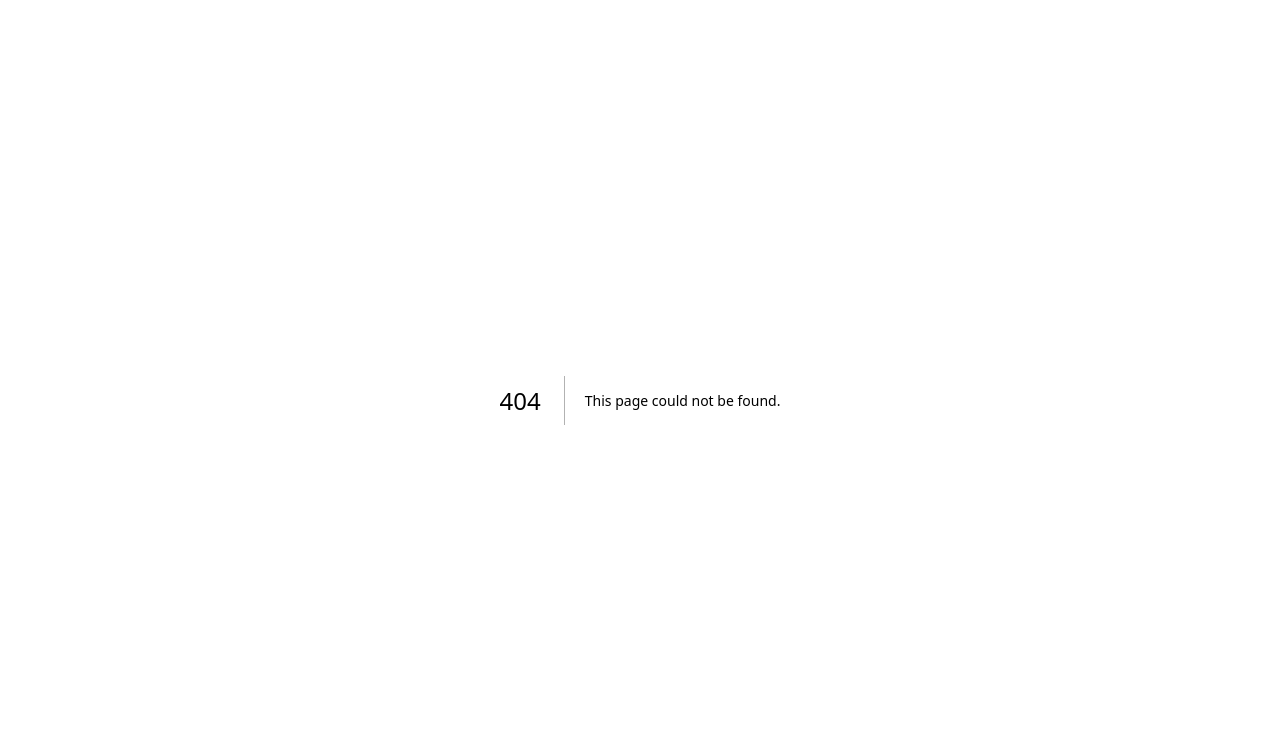
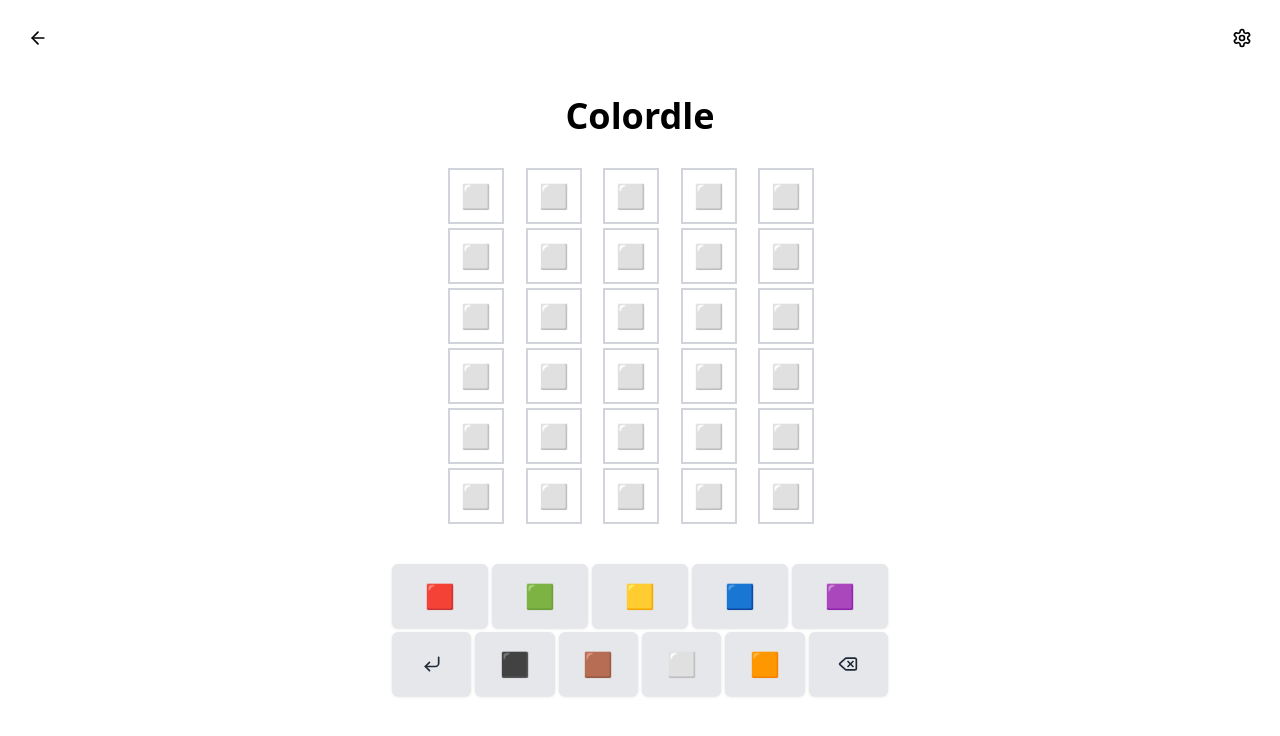
Before and after one commit to PolCarva/wordle-infinito, a Next.js app: page /colordle in a window 1280 px wide. Before the commit this address had no page. Shown: the top 736 px of the page. Built offline with nearby package versions, Linux system fonts and the light colour scheme.

Commit message:
Update game list with Colordle and refactor HomeContent game type definition

```diff
--- /dev/null
+++ b/app/colordle/page.tsx
@@ -0,0 +1,101 @@
+'use client';
+
+import { useState, useEffect } from 'react';
+import { AuthProvider } from "../context/AuthContext";
+import MainLayout from "../components/layouts/MainLayout";
+import { ColorBoard } from "../components/game/ColorBoard";
+import { ColorKeyboard } from "../components/game/ColorKeyboard";
+
+const COLORS = ['🟥', '🟧', '🟨', '🟩', '🟦', '🟪', '⬛️', '🟫', '⬜'];
+const WORD_LENGTH = 5;
+const MAX_ATTEMPTS = 6;
+
+function getRandomColors() {
+  const solution = [];
+  for (let i = 0; i < WORD_LENGTH; i++) {
+    const randomIndex = Math.floor(Math.random() * COLORS.length);
+    solution.push(COLORS[randomIndex]);
+  }
+  return solution;
+}
+
+function ColordleContent() {
+  const [solution] = useState(() => getRandomColors());
+  const [guesses, setGuesses] = useState<string[][]>([]);
+  const [currentGuess, setCurrentGuess] = useState<string[]>([]);
+  const [gameOver, setGameOver] = useState(false);
+  const [won, setWon] = useState(false);
+
+  const onColorSelect = (color: string) => {
+    if (gameOver) return;
+    if (currentGuess.length < WORD_LENGTH) {
+      setCurrentGuess([...currentGuess, color]);
+    }
+  };
+
+  const onDelete = () => {
+    setCurrentGuess(currentGuess.slice(0, -1));
+  };
+
+  const onEnter = () => {
+    if (currentGuess.length !== WORD_LENGTH) return;
+
+    const newGuesses = [...guesses, currentGuess];
+    setGuesses(newGuesses);
+    setCurrentGuess([]);
+
+    // Verificar si ganó
+    if (currentGuess.every((color, i) => color === solution[i])) {
+      setWon(true);
+      setGameOver(true);
+    } else if (newGuesses.length >= MAX_ATTEMPTS) {
+      setGameOver(true);
+    }
+  };
+
+  return (
+    <div className="flex flex-col items-center gap-8 p-4">
+      <h1 className="text-4xl font-bold text-center">Colordle</h1>
+
+      <div className="w-full max-w-sm">
+        <ColorBoard
+          guesses={guesses}
+          currentGuess={currentGuess}
+          solution={solution}
+          wordLength={WORD_LENGTH}
+          maxAttempts={MAX_ATTEMPTS}
+        />
+      </div>
+
+      <ColorKeyboard
+        onColorSelect={onColorSelect}
+        onDelete={onDelete}
+        onEnter={onEnter}
+        disabled={gameOver}
+        guesses={guesses}
+        solution={solution}
+      />
+
+      {gameOver && (
+        <div className="text-center">
+          <p className="text-xl font-bold mb-2">
+            {won ? "¡Felicitaciones!" : "¡Inténtalo de nuevo!"}
+          </p>
+          <p className="text-lg">
+            La combinación era: {solution.join(" ")}
+          </p>
+        </div>
+      )}
+    </div>
+  );
+}
+
+export default function ColordlePage() {
+  return (
+    <AuthProvider>
+      <MainLayout>
+        <ColordleContent />
+      </MainLayout>
+    </AuthProvider>
+  );
+}
--- a/app/components/HomeContent.tsx
+++ b/app/components/HomeContent.tsx
@@ -8,18 +8,16 @@ import { Button } from "./ui/button";
 import { LeaderboardModal } from "./ui/LeaderboardModal";
 import GameCard from "./ui/GameCard";
 
-interface HomeContentProps {
-  games: Array<{
-    title: string;
-    description: string;
-    path: string;
-    backgroundColor: string;
-    icon: string;
-    isComingSoon: boolean;
-  }>;
+interface Game {
+  title: string;
+  description: string;
+  path: string;
+  backgroundColor: string;
+  icon: string;
+  isComingSoon?: boolean;
 }
 
-export function HomeContent({ games }: HomeContentProps) {
+export function HomeContent({ games }: { games: Game[] }) {
   const [showLeaderboard, setShowLeaderboard] = useState(false);
 
   return (
--- /dev/null
+++ b/app/components/game/ColorBoard.tsx
@@ -0,0 +1,107 @@
+interface ColorBoardProps {
+  guesses: string[][];
+  currentGuess: string[];
+  solution: string[];
+  wordLength: number;
+  maxAttempts: number;
+}
+
+export function ColorBoard({ guesses, currentGuess, solution, wordLength, maxAttempts }: ColorBoardProps) {
+  const getEmptyRow = () => Array(wordLength).fill('⬜️');
+
+  const getColorStatuses = (guess: string[]) => {
+    const statuses = Array(wordLength).fill('absent');
+    const remainingColors = new Map<string, number>();
+
+    // Contar ocurrencias de cada color en la solución
+    solution.forEach(color => {
+      remainingColors.set(color, (remainingColors.get(color) || 0) + 1);
+    });
+
+    // Primero marcar los correctos
+    guess.forEach((color, i) => {
+      if (color === solution[i]) {
+        statuses[i] = 'correct';
+        remainingColors.set(color, remainingColors.get(color)! - 1);
+      }
+    });
+
+    // Luego marcar los presentes
+    guess.forEach((color, i) => {
+      const remaining = remainingColors.get(color) ?? 0;
+      if (statuses[i] !== 'correct' && remaining > 0) {
+        statuses[i] = 'present';
+        remainingColors.set(color, remaining - 1);
+      }
+    });
+
+    return statuses;
+  };
+
+  const getStatusClasses = (status: string) => {
+    switch (status) {
+      case 'correct':
+        return 'bg-emerald-700 border-emerald-700 text-white';
+      case 'present':
+        return 'bg-yellow-300 border-yellow-300 text-white';
+      case 'absent':
+        return 'bg-gray-500 border-gray-500 text-white';
+      default:
+        return 'bg-white dark:bg-gray-800 border-gray-300 dark:border-gray-600';
+    }
+  };
+
+  const rows = [];
+
+  // Agregar intentos completados
+  for (let i = 0; i < guesses.length; i++) {
+    const statuses = getColorStatuses(guesses[i]);
+    rows.push(
+      <div key={i} className="grid grid-cols-5 gap-1">
+        {guesses[i].map((color, j) => (
+          <div
+            key={j}
+            className={`w-14 h-14 border-2 flex items-center justify-center text-2xl font-bold transition-all duration-500 ${getStatusClasses(statuses[j])}`}
+          >
+            {color}
+          </div>
+        ))}
+      </div>
+    );
+  }
+
+  // Agregar intento actual
+  if (currentGuess.length > 0) {
+    rows.push(
+      <div key="current" className="grid grid-cols-5 gap-1">
+        {[...currentGuess, ...Array(wordLength - currentGuess.length).fill('⬜️')].map((color, i) => (
+          <div
+            key={i}
+            className={`w-14 h-14 border-2 flex items-center justify-center text-2xl font-bold ${color === '⬜️' ? 'bg-white dark:bg-gray-800' : 'bg-gray-200 dark:bg-gray-500'} border-gray-300 dark:border-gray-600`}
+          >
+            {color}
+          </div>
+        ))}
+      </div>
+    );
+  }
+
+  // Agregar filas vacías restantes
+  const remainingRows = maxAttempts - rows.length;
+  for (let i = 0; i < remainingRows; i++) {
+    rows.push(
+      <div key={`empty-${i}`} className="grid grid-cols-5 gap-1">
+        {getEmptyRow().map((color, j) => (
+          <div
+            key={j}
+            className="w-14 h-14 border-2 flex items-center justify-center text-2xl font-bold bg-white dark:bg-gray-800 border-gray-300 dark:border-gray-600"
+          >
+            {color}
+          </div>
+        ))}
+      </div>
+    );
+  }
+
+  return <div className="grid gap-1">{rows}</div>;
+}
--- /dev/null
+++ b/app/components/game/ColorKeyboard.tsx
@@ -0,0 +1,103 @@
+import { Button } from "@/app/components/ui/button";
+import { CornerDownLeftIcon, DeleteIcon } from "lucide-react";
+
+interface ColorKeyboardProps {
+  onColorSelect: (color: string) => void;
+  onDelete: () => void;
+  onEnter: () => void;
+  disabled: boolean;
+  guesses: string[][];
+  solution: string[];
+}
+
+export function ColorKeyboard({ onColorSelect, onDelete, onEnter, disabled, guesses, solution }: ColorKeyboardProps) {
+  const handleClick = (key: string) => {
+    switch (key) {
+      case 'ENTER':
+        onEnter();
+        break;
+      case 'BACKSPACE':
+        onDelete();
+        break;
+      default:
+        onColorSelect(key);
+    }
+  };
+
+  const getColorStatus = (color: string) => {
+    let status = '';
+
+    for (const guess of guesses) {
+      for (let i = 0; i < guess.length; i++) {
+        if (guess[i] !== color) continue;
+
+        if (solution[i] === color) {
+          return 'correct';
+        } else if (solution.includes(color)) {
+          status = 'present';
+        } else {
+          status = status || 'absent';
+        }
+      }
+    }
+
+    return status;
+  };
+
+  const getColorBackground = (color: string) => {
+    const status = getColorStatus(color);
+    switch (status) {
+      case 'correct':
+        return 'bg-emerald-700 text-white';
+      case 'present':
+        return 'bg-yellow-300 text-white';
+      case 'absent':
+        return 'bg-gray-600 text-white';
+      default:
+        return '!bg-gray-200 text-gray-800 dark:!bg-gray-400';
+    }
+  };
+
+  return (
+    <div className="w-full max-w-lg mx-auto p-2">
+      <div className="grid grid-cols-5 gap-1 mb-1">
+        {['🟥',  '🟩','🟨', '🟦', '🟪'].map((color) => (
+          <Button
+            key={color}
+            onClick={() => handleClick(color)}
+            disabled={disabled}
+            className={`${getColorBackground(color)} h-16 text-2xl w-full`}
+          >
+            {color}
+          </Button>
+        ))}
+      </div>
+      <div className="grid grid-cols-6 gap-1">
+        <Button
+          onClick={() => handleClick('ENTER')}
+          disabled={disabled}
+          className="!bg-gray-200 text-gray-800 dark:!bg-gray-400 h-16 col-span-1"
+        >
+          <CornerDownLeftIcon className="h-6 w-6" />
+        </Button>
+        {['⬛️', '🟫', '⬜', '🟧',].map((color) => (
+          <Button
+            key={color}
+            onClick={() => handleClick(color)}
+            disabled={disabled}
+            className={`${getColorBackground(color)} h-16 text-2xl w-full`}
+          >
+            {color}
+          </Button>
+        ))}
+        <Button
+          onClick={() => handleClick('BACKSPACE')}
+          disabled={disabled}
+          className="!bg-gray-200 text-gray-800 dark:!bg-gray-400 h-16"
+        >
+          <DeleteIcon className="h-6 w-6" />
+        </Button>
+      </div>
+    </div>
+  );
+}
--- a/app/page.tsx
+++ b/app/page.tsx
@@ -20,12 +20,11 @@ const games = [
     isComingSoon: false,
   },
   {
-    title: "Combinations",
-    description: "Combina letras y crea palabras",
-    path: "/combinations",
+    title: "Colordle",
+    description: "Combina colores para formar el orden correcto",
+    path: "/colordle",
     backgroundColor: "bg-[#fff4e3]",
-    icon: "🔤",
-    isComingSoon: true,
+    icon: "🎨",
   },
   {
     title: "SpellBee",
```
